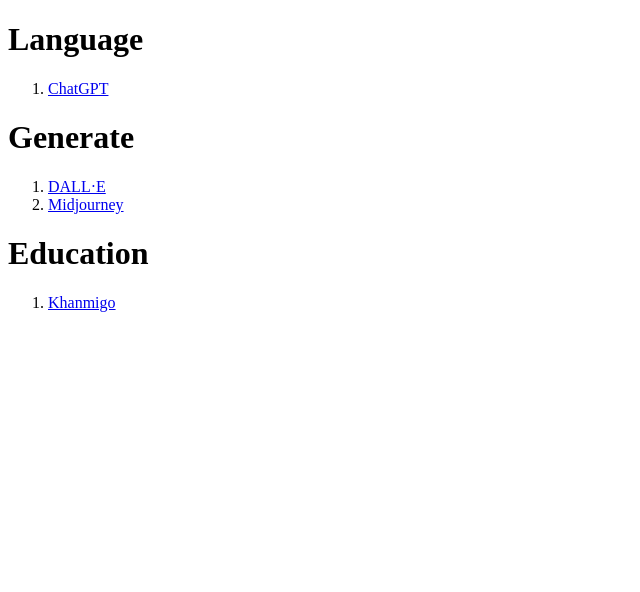
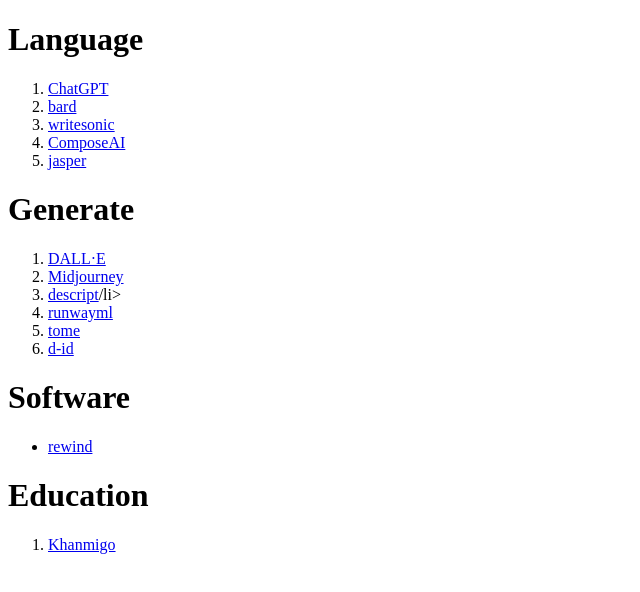
Before and after one commit to jusahayaji/aiseek, a plain HTML site: page index.html in a window 1280 px wide. Shown: the whole page, without its empty margins (0-640 px from the left). Drawn offline with Linux system fonts and the light colour scheme.

Commit message:
modified README

```diff
--- a/index.html
+++ b/index.html
@@ -10,6 +10,10 @@
 <h1>Language</h1>
     <ol>
         <li><a href="https://chat.openai.com/">ChatGPT</a></li>
+        <li><a href="https://bard.google.com/">bard</a></li>
+        <li><a href="https://writesonic.com/chat">writesonic</a></li>
+        <li><a href="https://www.compose.ai/">ComposeAI</a></li>
+        <li><a href="https://www.jasper.ai/chat">jasper</a></li>
     </ol>
 
 
@@ -18,9 +22,17 @@
 <ol>
     <li><a href="https://labs.openai.com/">DALL·E</a></li>
     <li><a href="https://www.midjourney.com/home/?callbackUrl=%2Fapp%2F">Midjourney</a></li>
+    <li><a href="https://www.descript.com/">descript</a>/li>
+    <li><a href="https://runwayml.com/">runwayml</a></li>
+    <li><a href="https://beta.tome.app/">tome</a></li>
+    <li><a href="www.d-id.com">d-id</a></li>
 </ol>
 
 
+<h1>Software</h1>
+<ul>
+    <li><a href="https://www.rewind.ai/">rewind</a></li>
+</ul>
 
 <h1>Education</h1>
 <ol>
```
